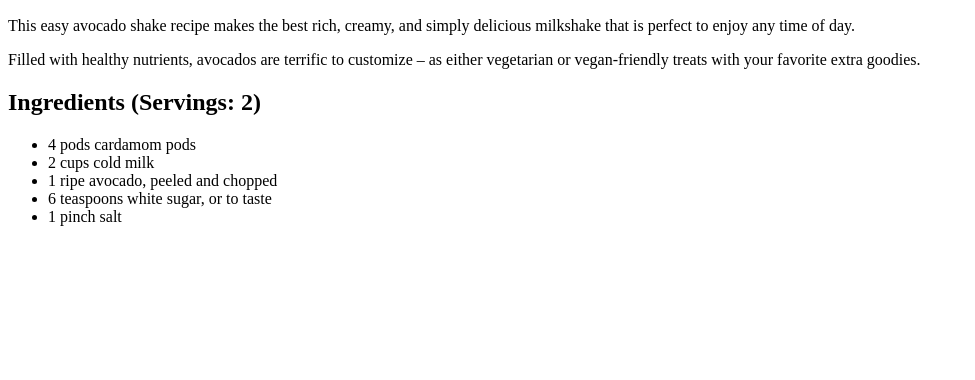
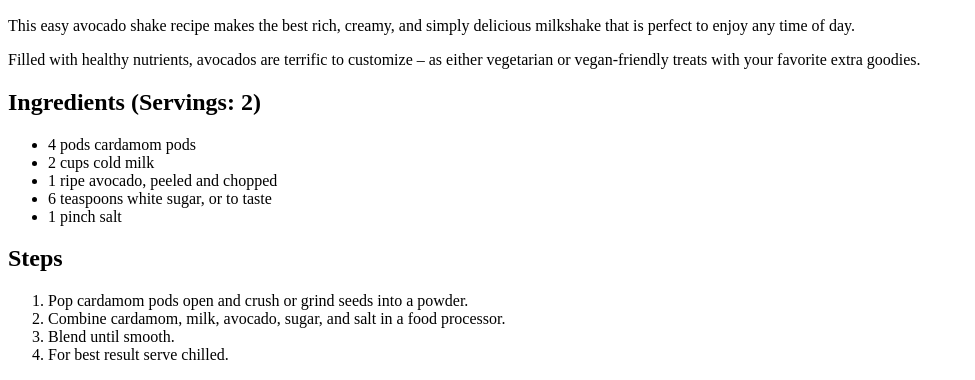
Before and after one commit to satendrachowdhary732/snc-recipes, a plain HTML site: page recipes/avocado-shake.html in a window 1280 px wide. Shown: the part 434-814 px from the top of the page, without its empty margins (0-975 px from the left). Drawn offline with Linux system fonts and the light colour scheme.

Commit message:
List steps needed to prepare avocado-shake

```diff
--- a/recipes/avocado-shake.html
+++ b/recipes/avocado-shake.html
@@ -30,5 +30,14 @@
       <li>6 teaspoons white sugar, or to taste</li>
       <li>1 pinch salt</li>
     </ul>
+    <h2>Steps</h2>
+    <ol>
+      <li>Pop cardamom pods open and crush or grind seeds into a powder.</li>
+      <li>
+        Combine cardamom, milk, avocado, sugar, and salt in a food processor.
+      </li>
+      <li>Blend until smooth.</li>
+      <li>For best result serve chilled.</li>
+    </ol>
   </body>
 </html>
```
